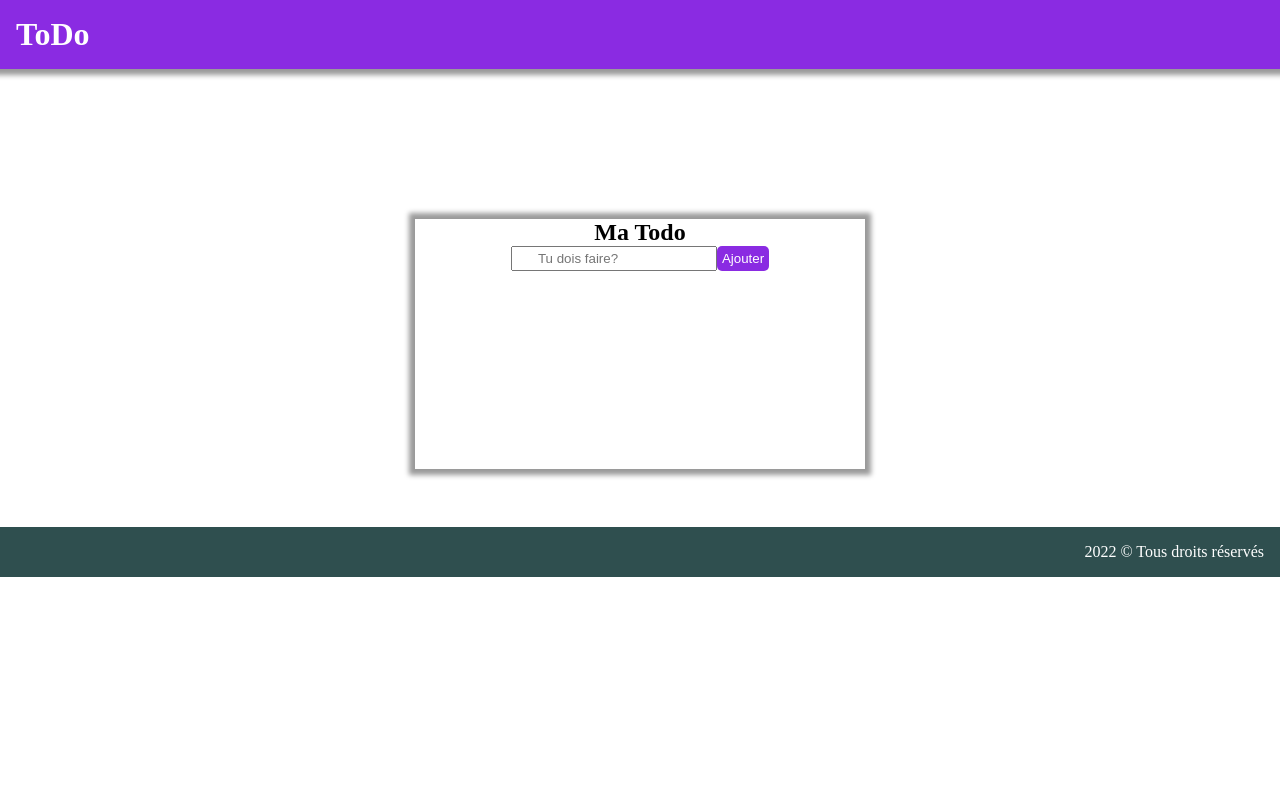
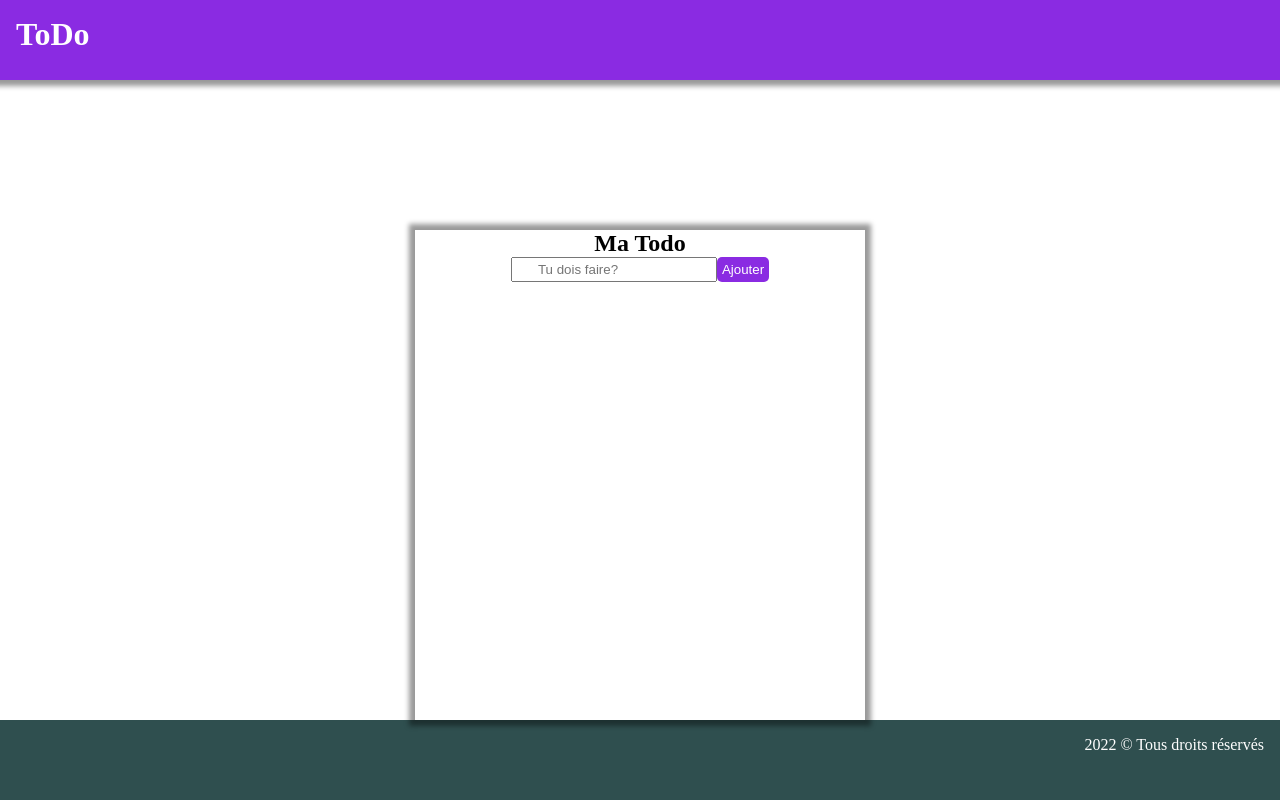
Before and after one commit to Foreygon/todolist, a PHP site: page / in a window 1280 px wide. Run offline with PHP 8.4, Linux system fonts and the light colour scheme; data that the repository does not hold is empty.

Commit message:
projet Finis

```diff
--- a/style.css
+++ b/style.css
@@ -15,6 +15,7 @@
 .header-main{
     background-color: blueviolet;
     box-shadow: 0px 0px 5px 6px rgba(0,0,0,0.4);
+    height: 10vh;
 }
 .h1-header{
     color: white;
@@ -23,14 +24,14 @@
 
 /* main */
 .contain{
-    height: 458px;
+    height: 80vh;
     display: flex;
     justify-content: center;
 
 }
 .contain-form{
     margin-top: 150px;
-    height: 250px;
+    height: auto;
     width: 450px;
     box-shadow: 0px 0px 5px 6px rgba(0,0,0,0.4);
     display: flex;
@@ -43,6 +44,15 @@
 .form{
     display: flex;
     justify-content: center;
+}
+
+.row {
+    line-height:24pt;
+
+}
+
+.row:nth-child(odd) {
+    background: #e0e0e0;
 }
 
 
@@ -63,6 +73,7 @@
     background-color: darkslategray;
     display: flex;
     justify-content: flex-end;
+    height: 10vh;
 }
 .tdr{
     color: white;
--- a/view/_contain-list.php
+++ b/view/_contain-list.php
@@ -2,9 +2,7 @@
                     foreach ($resulte as $value) {
 
                                     $class = '';
-                                    // $edit = 0;
-                                    // echo gettype($edit);
-                                    // var_dump($edit);
+
                                     if ($value['done'] === 1){
                                         $class .= 'line';
                                         $bntText = "Annuler";
@@ -12,7 +10,7 @@
                                         $bntText = "Terminer";
                                     }
 
-                        echo "<div class='contenaire-list dpf-jc'>";
+                        echo "<div class='contenaire-list dpf-jc row'>";
 
                             echo "<div class='value-list'>";
 
```
